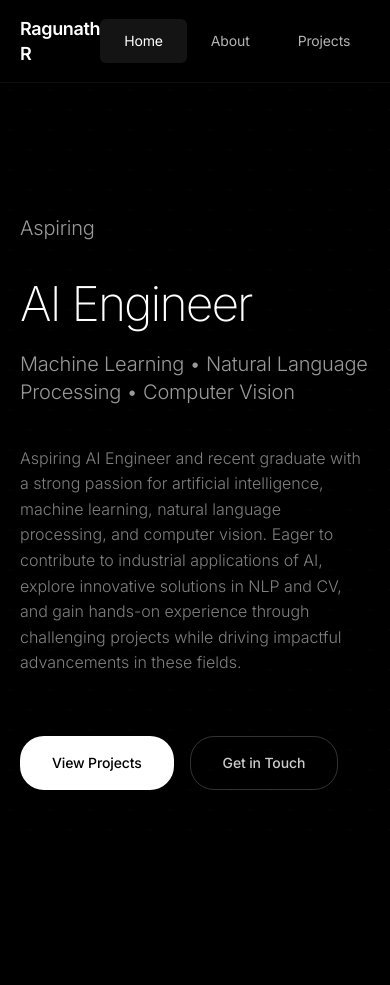
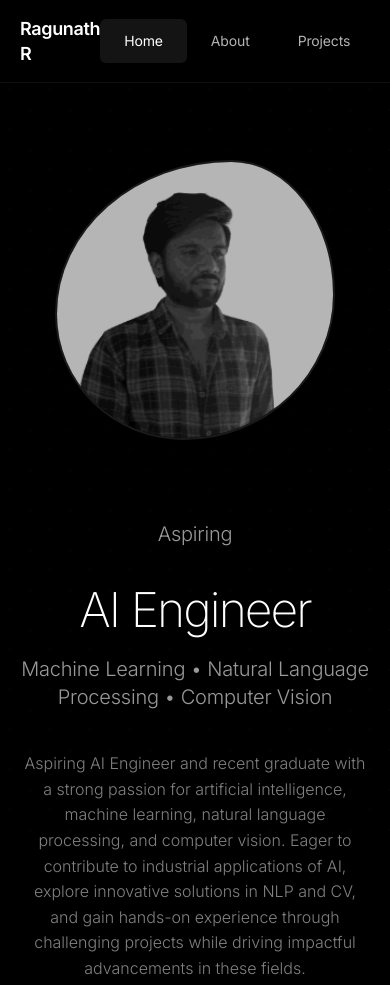
Before and after one commit to Ragu-123/portfolio, a plain HTML site: page index.html in a window 390 px wide. Shown: the top 985 px of the page. Before the commit the page ends 924 px from the top, so only its background shows below. Drawn offline with Linux system fonts and the light colour scheme.

Commit message:
Update index.html

```diff
--- a/index.html
+++ b/index.html
@@ -3,7 +3,7 @@
 <head>
     <meta charset="UTF-8">
     <meta name="viewport" content="width=device-width, initial-scale=1.0">
-    <title>Ragunath R - Portfolio</title>
+    <title>Ragunath R - AI Engineer</title>
     <style>
         @import url('https://fonts.googleapis.com/css2?family=Inter:wght@200;300;400;500;600;700;800&display=swap');
 
@@ -119,14 +119,47 @@
         .hero {
             display: flex;
             align-items: center;
+            justify-content: space-between; /* Adjusted for image */
             min-height: calc(100vh - 80px);
             position: relative;
+            gap: 40px; /* Space between text and image */
         }
 
         .hero-content {
+            flex: 1; /* Allow content to take available space */
+            max-width: 800px;
+        }
+
+        /* STYLES FOR HERO IMAGE START */
+        .hero-image-container {
+            flex-shrink: 0; /* Prevent image from shrinking */
+            width: 400px; /* Adjust size as needed */
+            height: 400px;
+            display: flex;
+            align-items: center;
+            justify-content: center;
+        }
+
+        .hero-image {
             width: 100%;
-            max-width: 800px;
-        }
+            height: 100%;
+            object-fit: cover;
+            /* UPDATED: This creates the modern fluid "blob" shape */
+            border-radius: 63% 37% 54% 46% / 55% 48% 52% 45%;
+            filter: grayscale(100%);
+            border: 2px solid rgba(255, 255, 255, 0.1);
+            box-shadow: 0 15px 35px rgba(0, 0, 0, 0.5);
+            transition: all 0.5s ease-in-out; /* Adjusted transition for smoother shape morphing on hover if needed */
+        }
+
+        .hero-image:hover {
+            transform: translateY(-10px) scale(1.03);
+            filter: grayscale(10%);
+            box-shadow: 0 25px 45px rgba(0, 0, 0, 0.7);
+            /* Optional: morph the shape slightly on hover */
+            border-radius: 37% 63% 46% 54% / 48% 55% 45% 52%;
+        }
+        /* STYLES FOR HERO IMAGE END */
 
         .hero-title {
             font-size: clamp(48px, 8vw, 120px);
@@ -548,6 +581,29 @@
         }
 
         /* Responsive */
+        @media (max-width: 992px) { /* Adjusted breakpoint for better image handling */
+            .hero {
+                flex-direction: column-reverse; /* Stack image above text */
+                text-align: center;
+                justify-content: center;
+                padding-top: 40px; /* Add padding */
+            }
+
+            .hero-content {
+                max-width: 100%;
+                display: flex;
+                flex-direction: column;
+                align-items: center;
+            }
+
+            .hero-image-container {
+                width: 280px;
+                height: 280px;
+                margin-bottom: 40px;
+            }
+        }
+
+
         @media (max-width: 768px) {
             .nav-content {
                 padding: 16px 20px;
@@ -644,7 +700,6 @@
     <div class="dot-grid"></div>
 
     <div class="main-container">
-        <!-- Navigation -->
         <nav class="nav">
             <div class="nav-content">
                 <div class="logo">Ragunath R</div>
@@ -658,7 +713,6 @@
             </div>
         </nav>
 
-        <!-- Home Page -->
         <div class="page active" id="home">
             <div class="page-content">
                 <div class="hero">
@@ -673,16 +727,17 @@
                             experience through challenging projects while driving impactful advancements in these fields.
                         </p>
                         <div class="hero-actions">
-                            <!-- Update data-page attribute for navigation -->
                             <a href="#" class="btn btn-primary" data-page="projects">View Projects</a>
                             <a href="#" class="btn btn-secondary" data-page="contact">Get in Touch</a>
                         </div>
                     </div>
-                </div>
+                    <div class="hero-image-container">
+                        <img src="pic1.png" alt="Ragunath R" class="hero-image">
+                    </div>
+                    </div>
             </div>
         </div>
 
-        <!-- About Page -->
         <div class="page" id="about">
             <div class="page-content">
                 <div class="section-header">
@@ -739,7 +794,6 @@
             </div>
         </div>
 
-        <!-- Projects Page -->
         <div class="page" id="projects">
             <div class="page-content">
                 <div class="section-header">
@@ -867,7 +921,6 @@
             </div>
         </div>
 
-        <!-- Skills Page -->
         <div class="page" id="skills">
             <div class="page-content">
                 <div class="section-header">
@@ -944,7 +997,6 @@
             </div>
         </div>
 
-        <!-- Contact Page -->
         <div class="page" id="contact">
             <div class="page-content">
                 <div class="section-header">
@@ -990,7 +1042,6 @@
             </div>
         </div>
 
-        <!-- Certifications Page -->
         <div class="page" id="certifications">
             <div class="page-content">
                 <div class="section-header">
@@ -1012,7 +1063,6 @@
         </div>
     </div>
 
-    <!-- Project Modals -->
     <div class="project-modal" id="modal-docagent">
         <div class="project-modal-content">
             <button class="modal-close">&times;</button>
@@ -1021,7 +1071,7 @@
                 <div class="project-detail-meta">
                     <div class="project-meta-item">
                         <span class="project-meta-label">Date</span>
-                        <span class="project-meta-value">August 2024</span>
+                        <span class="project-meta-value">August 2025</span>
                     </div>
                     <div class="project-meta-item">
                         <span class="project-meta-label">Type</span>
@@ -1430,7 +1480,6 @@
         </div>
     </div>
 
-    <!-- JavaScript for functionality -->
     <script>
 document.addEventListener('DOMContentLoaded', function() {
     // Navigation
```
